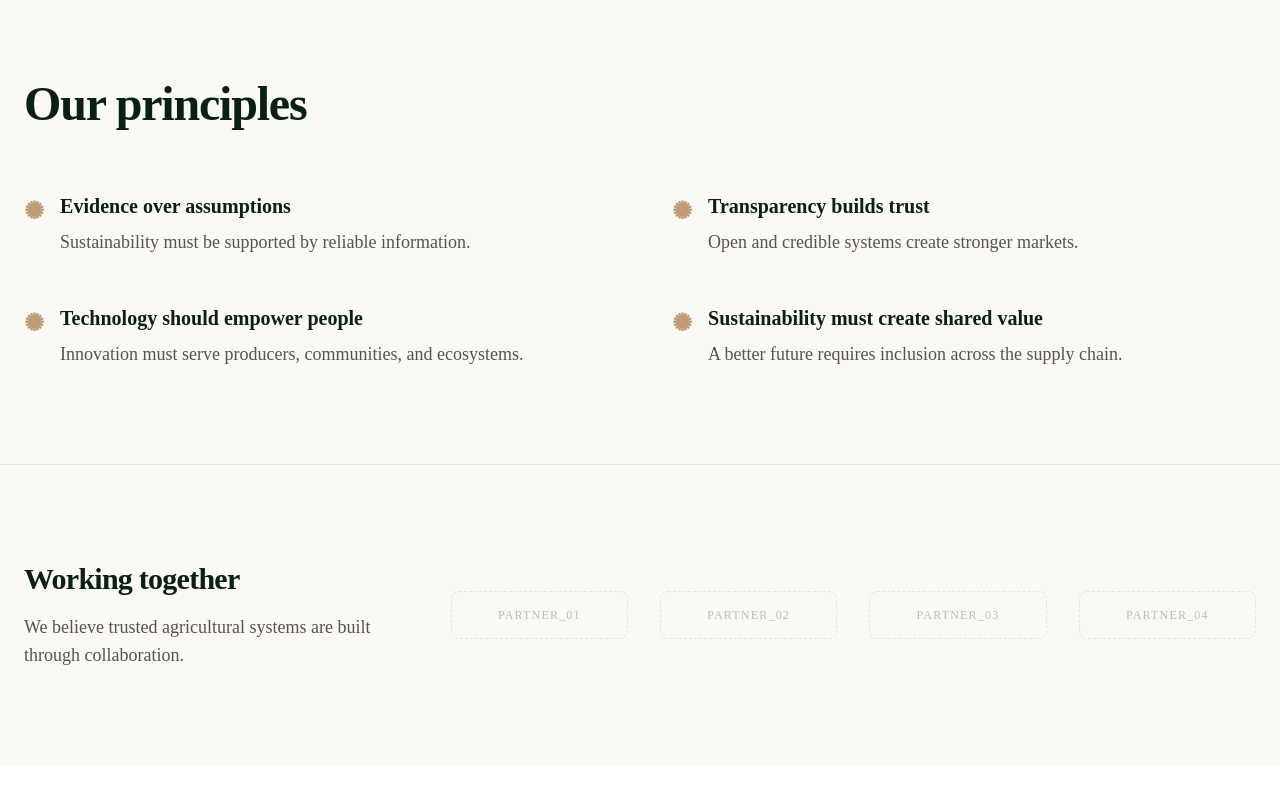
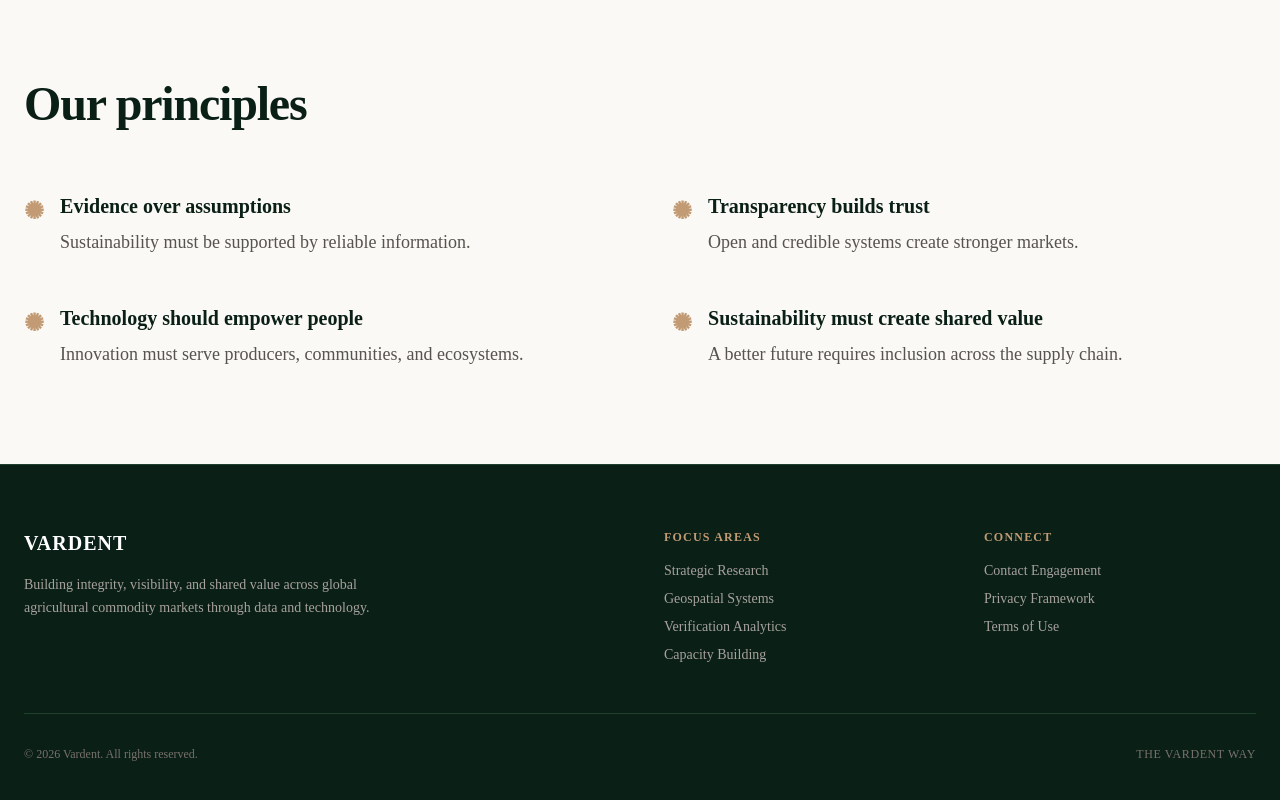
Before and after one commit to TEAM-VARDENT/Vardent, a Next.js app: page / in a window 1280 px wide. Shown: the part 1541-2341 px from the top of the page. Before the commit the page ends 2306 px from the top, so only its background shows below. Built offline with nearby package versions, Linux system fonts and the light colour scheme.

Commit message:
style: remove placeholder columns and build custom global layout footer

```diff
--- a/components/Hero.tsx
+++ b/components/Hero.tsx
@@ -32,8 +32,9 @@ export default function Hero() {
   ];
 
   return (
-    <div className="bg-[#FAF9F5] text-[#0A1F16] min-h-screen font-sans">
+    <div className="bg-[#FAF9F5] text-[#0A1F16] min-h-screen font-sans flex flex-col justify-between">
 
+      <main className="flex-grow">
         {/* 1. CINEMATIC HALF-HEIGHT BANNER WITH HIGH-DEFINITION LANDSCAPE */}
         <section className="relative min-h-[55vh] pt-32 pb-16 md:py-0 w-full flex items-center justify-center overflow-hidden">
           <div
@@ -134,38 +135,51 @@ export default function Hero() {
             ))}
           </div>
         </section>
+      </main>
 
-      {/* 5. WORKING TOGETHER & TRUSTED LOGO MARQUEE */}
-      <section className="max-w-7xl mx-auto px-6 py-24 border-t border-stone-200">
-        <div className="grid grid-cols-1 lg:grid-cols-3 gap-12 items-center">
+      {/* 5. PROFESSIONAL ENTERPRISE FOOTER */}
+      <footer className="bg-[#0A1F16] text-[#FAF9F5] border-t border-[#1E402B] pt-16 pb-12">
+        <div className="max-w-7xl mx-auto px-6">
+          <div className="grid grid-cols-1 md:grid-cols-4 gap-12 mb-12">
 
-          <div>
-            <h2 className="text-3xl font-black tracking-tight text-[#0A1F16] mb-4">
-              Working together
-            </h2>
-            <p className="text-stone-600 text-base md:text-lg font-normal leading-relaxed">
-              We believe trusted agricultural systems are built through collaboration.
+            {/* Brand / Mission Column */}
+            <div className="md:col-span-2 space-y-4">
+              <span className="text-xl font-black tracking-wider text-white">VARDENT</span>
+              <p className="text-stone-400 text-sm max-w-sm leading-relaxed">
+                Building integrity, visibility, and shared value across global agricultural commodity markets through data and technology.
               </p>
             </div>
 
-          {/* Institutional Partner Placeholder Framework */}
-          <div className="lg:col-span-2 grid grid-cols-2 sm:grid-cols-4 gap-8 items-center opacity-40 grayscale contrast-200">
-            <div className="h-12 border border-dashed border-stone-400 rounded-lg flex items-center justify-center text-xs font-mono tracking-widest text-stone-500 select-none">
-              PARTNER_01
+            {/* Quick Navigation Links */}
+            <div>
+              <h4 className="text-xs font-bold uppercase tracking-widest text-[#C29B74] mb-4">Focus Areas</h4>
+              <ul className="space-y-2 text-sm text-stone-400">
+                <li><a href="#" className="hover:text-white transition-colors">Strategic Research</a></li>
+                <li><a href="#" className="hover:text-white transition-colors">Geospatial Systems</a></li>
+                <li><a href="#" className="hover:text-white transition-colors">Verification Analytics</a></li>
+                <li><a href="#" className="hover:text-white transition-colors">Capacity Building</a></li>
+              </ul>
             </div>
-            <div className="h-12 border border-dashed border-stone-400 rounded-lg flex items-center justify-center text-xs font-mono tracking-widest text-stone-500 select-none">
-              PARTNER_02
-            </div>
-            <div className="h-12 border border-dashed border-stone-400 rounded-lg flex items-center justify-center text-xs font-mono tracking-widest text-stone-500 select-none">
-              PARTNER_03
-            </div>
-            <div className="h-12 border border-dashed border-stone-400 rounded-lg flex items-center justify-center text-xs font-mono tracking-widest text-stone-500 select-none">
-              PARTNER_04
-            </div>
+
+            {/* Regulatory / Engagement Info */}
+            <div>
+              <h4 className="text-xs font-bold uppercase tracking-widest text-[#C29B74] mb-4">Connect</h4>
+              <ul className="space-y-2 text-sm text-stone-400">
+                <li><a href="#contact" className="hover:text-white transition-colors">Contact Engagement</a></li>
+                <li><a href="#" className="hover:text-white transition-colors">Privacy Framework</a></li>
+                <li><a href="#" className="hover:text-white transition-colors">Terms of Use</a></li>
+              </ul>
             </div>
 
           </div>
-      </section>
+
+          {/* Copyright and Baseline Stamp */}
+          <div className="pt-8 border-t border-[#1E402B] flex flex-col sm:flex-row justify-between items-center gap-4 text-xs text-stone-500">
+            <p>© {new Date().getFullYear()} Vardent. All rights reserved.</p>
+            <p className="tracking-wider">THE VARDENT WAY</p>
+          </div>
+        </div>
+      </footer>
 
     </div>
   );
```
Lines whose indentation alone changed are shown as unchanged.
